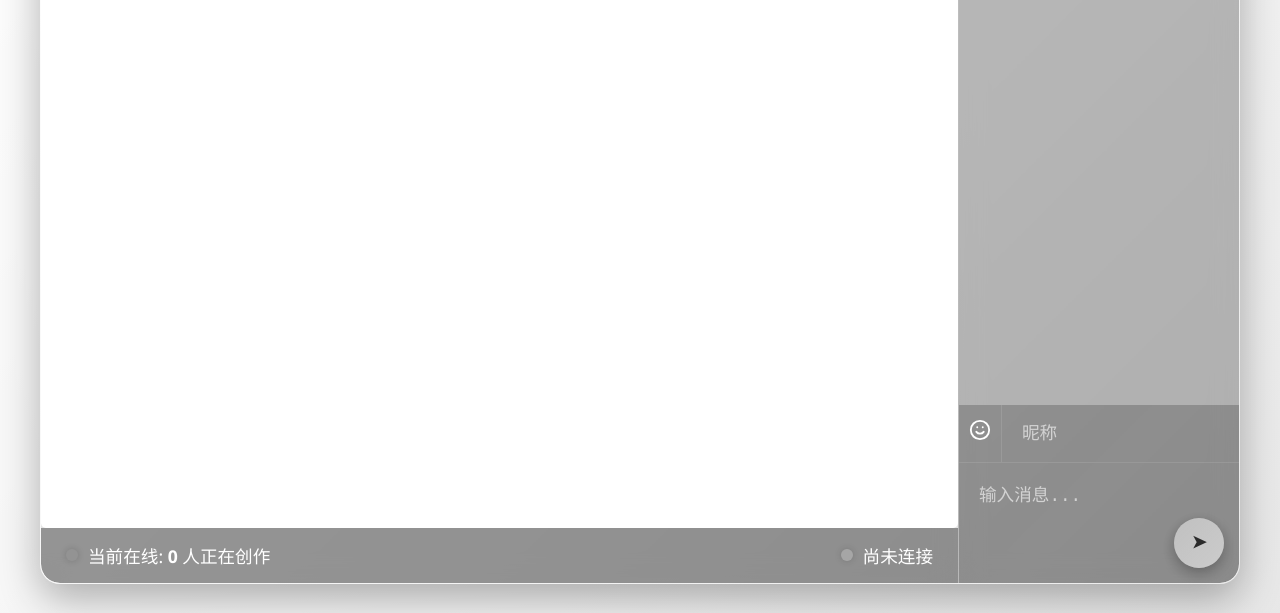
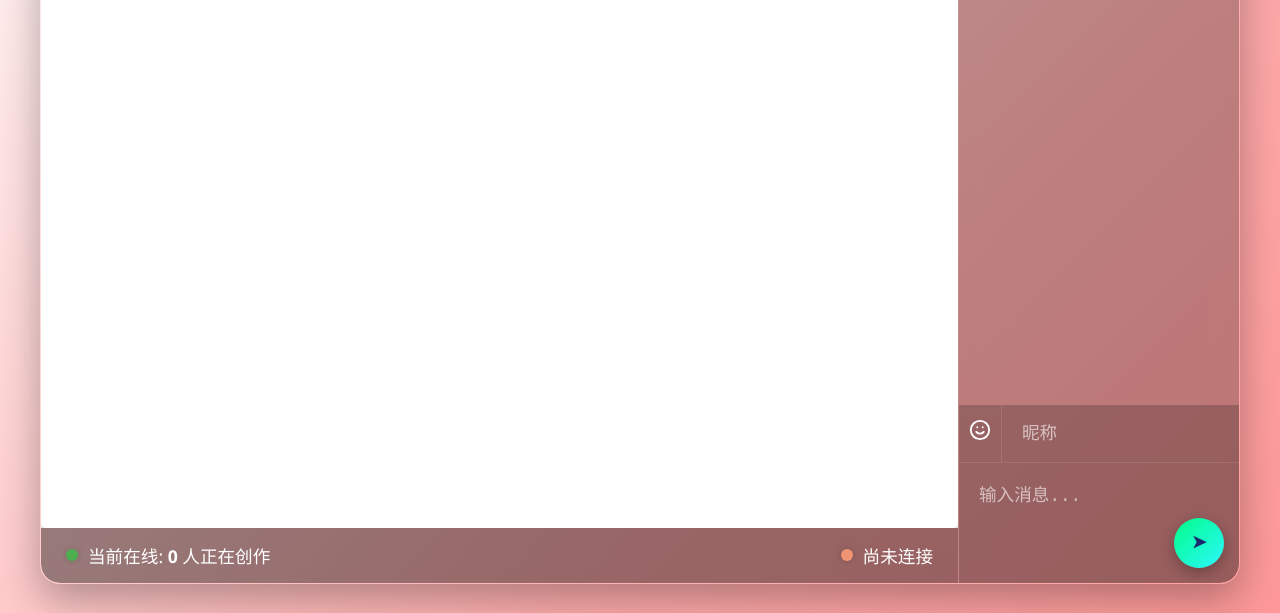
Before and after one commit to AFObject/ChalkboardReunion, a plain HTML site: page index.html in a window 1280 px wide. Shown: the part 359-972 px from the top of the page. Drawn offline with Linux system fonts and the light colour scheme; no server answers; a script that the page names is missing.

Commit message:
Update style.css

```diff
--- a/style.css
+++ b/style.css
@@ -1,4 +1,4 @@
-html {
+/* html {
     -webkit-filter: grayscale(100%);
     -moz-filter: grayscale(100%);
     -ms-filter: grayscale(100%);
@@ -6,7 +6,7 @@ html {
     filter: grayscale(100%);
     filter: gray;
     filter: progid:DXImageTransform.Microsoft.BasicImage(grayscale=1);
-}
+} */
 
 @font-face {
     font-family: 'DS-Digital';
@@ -26,7 +26,7 @@ html {
 
 body {
     font-family: 'Segoe UI', Tahoma, Geneva, Verdana, sans-serif;
-    background: linear-gradient(135deg, #ffffff, #c4fff5, #b0e5ff);
+    background: linear-gradient(135deg, #ffffff, #fdabab, #ff8383);
     min-height: 100vh;
     display: flex;
     flex-direction: column;
```
